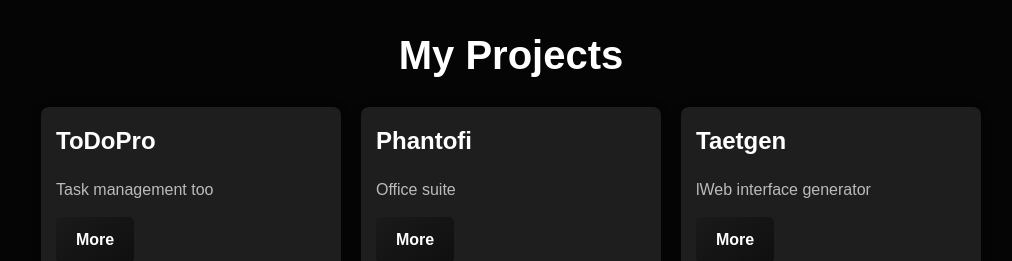
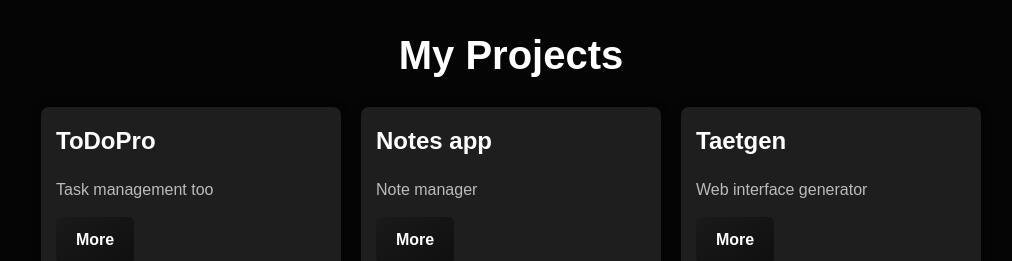
Before and after one commit to dojhoanrd-jw/dojhoanrd-jw, a plain HTML site: page index.html in a window 1280 px wide. Shown: the part 860-1121 px from the top of the page, without its empty margins (129-1141 px from the left). Drawn offline with nearby package versions, Linux system fonts and the light colour scheme.

Commit message:
Update project

```diff
--- a/index.html
+++ b/index.html
@@ -69,8 +69,8 @@
         <div class="project-card" onclick="showProjectDetails('project2')">
 
             <div class="project-info">
-                <h3>Phantofi</h3>
-                <p>Office suite</p>
+                <h3>Notes app</h3>
+                <p>Note manager</p>
                 <a href="#" class="btn">More</a>
             </div>
         </div>
@@ -80,7 +80,7 @@
 
             <div class="project-info">
                 <h3>Taetgen</h3>
-                <p>lWeb interface generator</p>
+                <p>Web interface generator</p>
                 <a href="#" class="btn">More</a>
             </div>
         </div>
```
